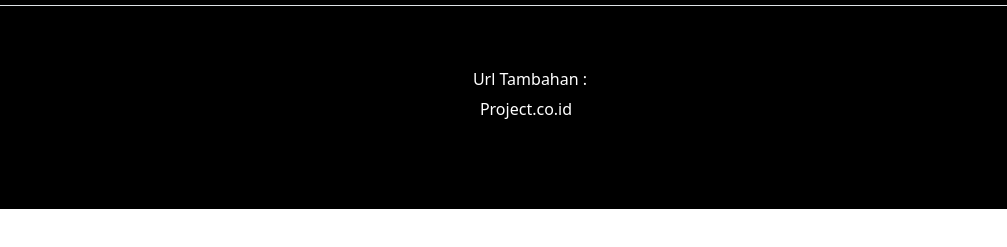
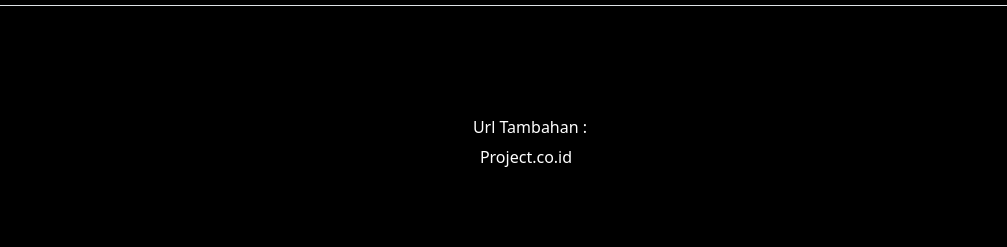
Before and after one commit to ekomh170/ekomh170.github.io, a plain HTML site: page index.html in a window 1280 px wide. Shown: the part 4763-5010 px from the top of the page, 110-1117 px from the left. Before the commit the page ends 4972 px from the top, so only its background shows below. Drawn offline with nearby package versions, Linux system fonts and the light colour scheme.

Commit message:
memperbarui portofolio github

```diff
--- a/index.html
+++ b/index.html
@@ -373,7 +373,7 @@
                             class="fab fa-line"></i></a>
                 </li>
             </ul>
-            <div class="h6 text-center text-white">Url Tambahan :</div>
+            <div class="h6 text-center text-white pt-5">Url Tambahan :</div>
             <div class="text-center text-white"><a href="https://projects.co.id/public/browse_users/view/43aa22/ekomh29"
                     class="mb-3 me-2 mb-md-0
                     text-white text-decoration-none lh-1">Project.co.id</a></div>
```
